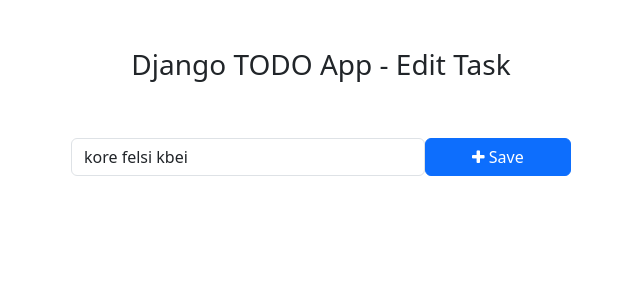
After one commit to Niloy178/django_todo_app, a Django app: page /todo/edit_task/15 in a window 1280 px wide. The commit adds this page. Shown: the top 300 px of the page, without its empty margins (319-959 px from the left). Run offline with Django 5.2, Linux system fonts and the light colour scheme; data comes from the database, SQL or seed files in the repository; both versions use the stored data as it was after the commit.

Commit message:
TODO app final

```diff
--- /dev/null
+++ b/templates/edit_task.html
@@ -0,0 +1,41 @@
+<!DOCTYPE html>
+<html lang="en">
+
+<head>
+    <meta charset="UTF-8">
+    <meta name="viewport" content="width=device-width, initial-scale=1.0">
+    <title>Edit Task - Django TODO App</title>
+
+    <!-- Bootstrap -->
+    <link href="https://cdn.jsdelivr.net/npm/bootstrap@5.3.0-alpha1/dist/css/bootstrap.min.css" rel="stylesheet"
+        integrity="sha384-GLhlTQ8iRABdZLl6O3oVMWSktQOp6b7In1Zl3/Jr59b6EGGoI1aFkw7cmDA6j6gD" crossorigin="anonymous">
+    <script src="https://cdn.jsdelivr.net/npm/bootstrap@5.3.0-alpha1/dist/js/bootstrap.bundle.min.js"
+        integrity="sha384-w76AqPfDkMBDXo30jS1Sgez6pr3x5MlQ1ZAGC+nuZB+EYdgRZgiwxhTBTkF7CXvN"
+        crossorigin="anonymous"></script>
+    <!-- Font Awesome Icons -->
+    <link rel="stylesheet" href="https://cdnjs.cloudflare.com/ajax/libs/font-awesome/4.7.0/css/font-awesome.min.css">
+
+
+</head>
+
+<body>
+    <div class="container">
+        <h3 class="pt-5 pb-5 text-center"> Django TODO App - Edit Task </h3>
+        <!-- Edit Task Form -->
+    <!-- To Do Form -->
+    <form action="{% url 'edit_task' task.pk %}" method="POST" style="width: 500px; margin: auto;">
+        {% csrf_token %}
+        <div class="form-group">
+            <span style="display: flex;">
+                <input type="text" name="task" class="form-control" value="{{task.task}}">
+                <button type="submit" class="btn btn-primary" style="width: 200px;"><i class="fa fa-plus"></i>
+                    Save</button>
+            </span>
+        </div>
+    </form>
+    </div>
+
+
+</body>
+
+</html>
--- a/todo/urls.py
+++ b/todo/urls.py
@@ -3,4 +3,8 @@ from . import views
 
 urlpatterns = [
     path('addTask/', views.addTask, name='addTask'),
+    path('mark_done/<int:pk>/', views.mark_done, name="mark_done"),
+    path('mark_undone/<int:pk>', views.mark_undone, name="mark_undone"),
+    path('delete/<int:pk>', views.delete, name='delete'),
+    path('edit_task/<int:pk>', views.edit_task, name="edit_task")
 ]
--- a/todo/views.py
+++ b/todo/views.py
@@ -1,4 +1,4 @@
-from django.shortcuts import render, redirect
+from django.shortcuts import render, redirect, get_object_or_404
 from django.http import HttpResponse
 from .models import Task
 # Create your views here.
@@ -8,3 +8,36 @@ def addTask(req):
     print(req.POST['task'])
     Task.objects.create(task=req.POST['task'])
     return redirect('home')
+
+# Mark a task as done
+def mark_done(req, pk):
+    task = get_object_or_404(Task, pk=pk)
+    task.is_completed=True
+    task.save()
+    return redirect('home')
+
+# Mark a task as Undone
+def mark_undone(req, pk):
+    task = get_object_or_404(Task, pk=pk)
+    task.is_completed=False
+    task.save()
+    return redirect("home")
+# Delete a task
+def delete(req, pk):
+    task = get_object_or_404(Task, pk=pk)
+    task.delete()
+    return redirect("home")
+
+# Edit Task
+def edit_task(req, pk):
+    task=get_object_or_404(Task, pk=pk)
+    if req.method == "POST":
+        task=get_object_or_404(Task, pk=pk)
+        task.task=req.POST["task"]
+        task.save()
+        return redirect("home")
+    else:
+        context={
+        "task": task,
+        }
+        return render(req, "edit_task.html", context)
--- a/todo_main/views.py
+++ b/todo_main/views.py
@@ -5,7 +5,9 @@ from todo.models import Task
 
 def home(req):
     tasks = Task.objects.filter(is_completed=False).order_by('-updated_at')
+    completed = Task.objects.filter(is_completed=True).order_by('-updated_at')
     context = {
         'tasks': tasks,
+        'completed': completed,
     }
     return render(req, 'home.html', context)
```
Also changed, not shown: templates/home.html (+12 -4 lines), db.sqlite3.
